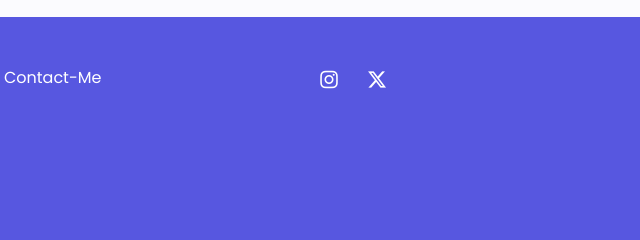
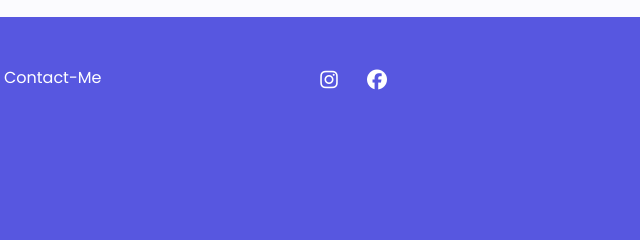
Before and after one commit to DeepRaolji/portfolio, a plain HTML site: page index.html in a window 1280 px wide. Shown: the part 3702-3942 px from the top of the page, 613-1253 px from the left. Drawn offline with nearby package versions, Linux system fonts and the light colour scheme.

Commit message:
Update index.html

```diff
--- a/index.html
+++ b/index.html
@@ -512,7 +512,7 @@
               target="__blank"
               class="footer__social"
             >
-            <i class="fa-brands fa-x-twitter"></i>
+            <i class="fa-brands fa-facebook"></i>
             </a>
           </div>
         </div>
```
